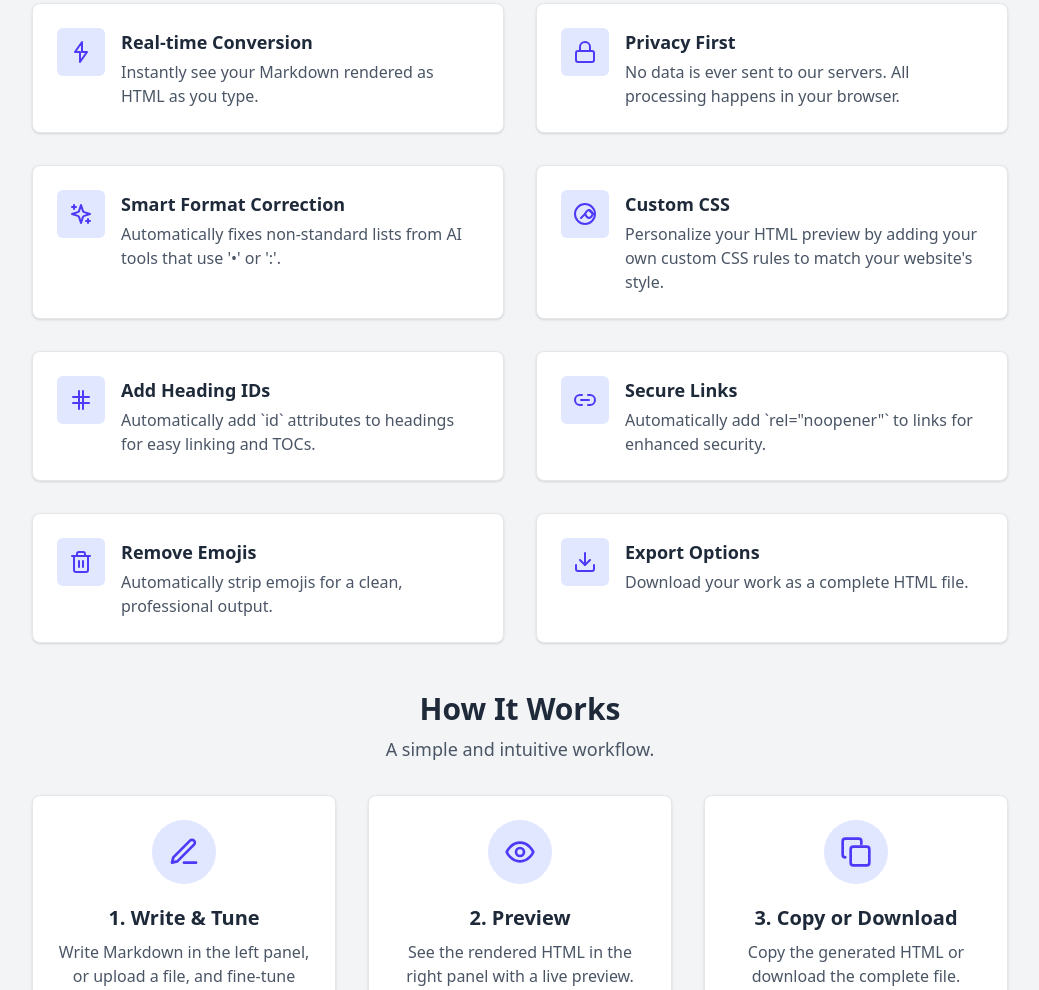
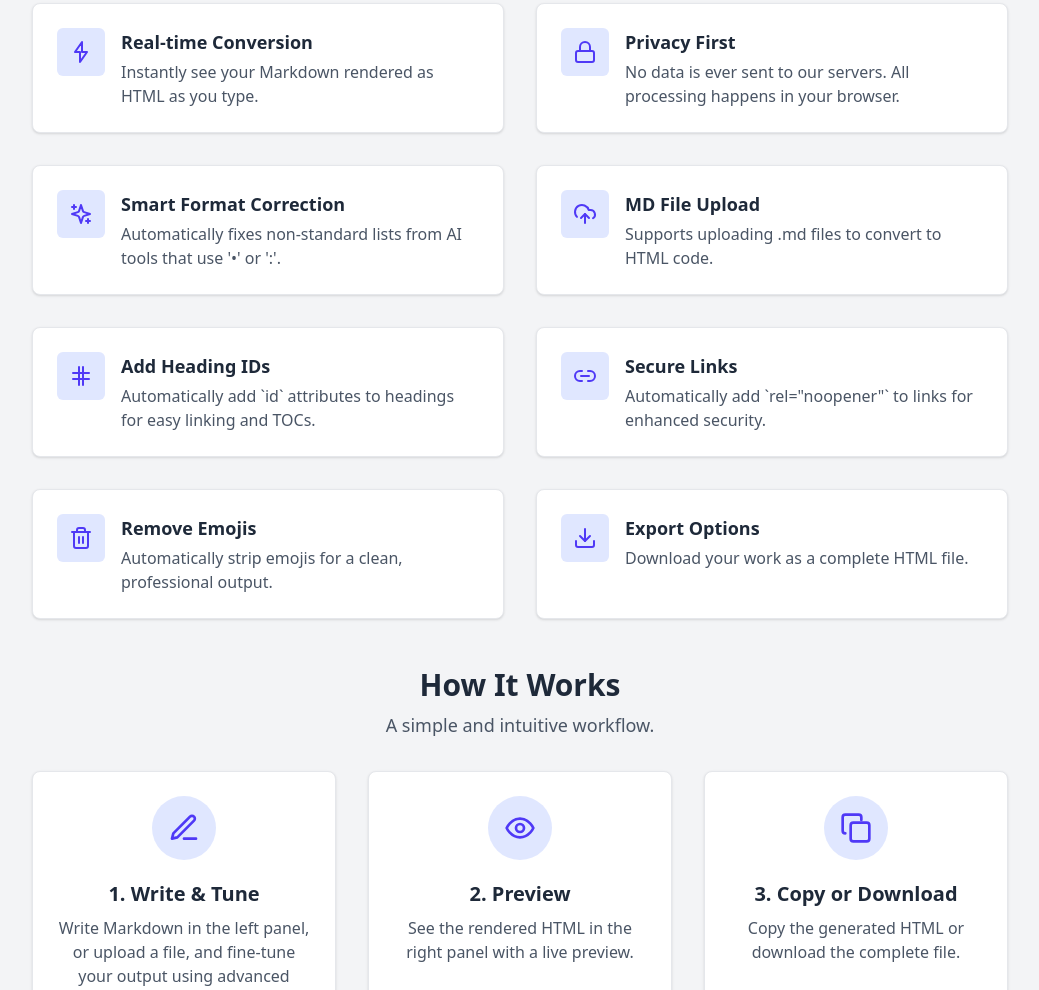
Before and after one commit to jqueryscript/markdown-to-html, a website: page index.html in a window 1280 px wide. Shown: the part 960-1950 px from the top of the page, without its empty margins (120-1159 px from the left). Drawn offline with nearby package versions, Linux system fonts and the light colour scheme.

```diff
--- a/index.html
+++ b/index.html
@@ -283,11 +283,11 @@
                         </div>
                         <div class="bg-white p-6 rounded-lg border border-gray-200 shadow-sm flex items-start">
                             <div class="flex-shrink-0 flex justify-center items-center bg-indigo-100 rounded-md h-12 w-12">
-                                <svg xmlns="http://www.w3.org/2000/svg" width="24" height="24" viewBox="0 0 24 24" fill="none" stroke="currentColor" stroke-width="2" stroke-linecap="round" stroke-linejoin="round" class="lucide lucide-palette h-6 w-6 text-indigo-600"><circle cx="12" cy="12" r="10"/><path d="M12 12s2-4 4-4 4 4 4 4-2 4-4 4-4-4-4-4Z"/><path d="m12 12-4 4"/><path d="m16 8 4 4"/></svg>
+                                <svg xmlns="http://www.w3.org/2000/svg" width="24" height="24" viewBox="0 0 24 24" fill="none" stroke="currentColor" stroke-width="2" stroke-linecap="round" stroke-linejoin="round" class="lucide lucide-upload-cloud h-6 w-6 text-indigo-600"><path d="M4 14.899A7 7 0 1 1 15.71 8h1.79a4.5 4.5 0 0 1 2.5 8.242"/><path d="M12 12v9"/><path d="m16 16-4-4-4 4"/></svg>
                             </div>
                             <div class="ml-4">
-                                <h3 class="text-lg font-bold">Custom CSS</h3>
-                                <p class="mt-1 text-base text-gray-600">Personalize your HTML preview by adding your own custom CSS rules to match your website's style.</p>
+                                <h3 class="text-lg font-bold">MD File Upload</h3>
+                                <p class="mt-1 text-base text-gray-600">Supports uploading .md files to convert to HTML code.</p>
                             </div>
                         </div>
                         <div class="bg-white p-6 rounded-lg border border-gray-200 shadow-sm flex items-start">
```
